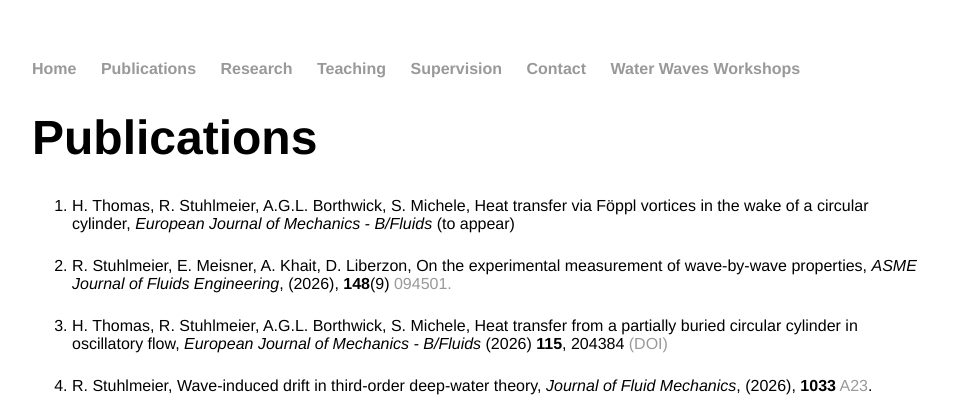
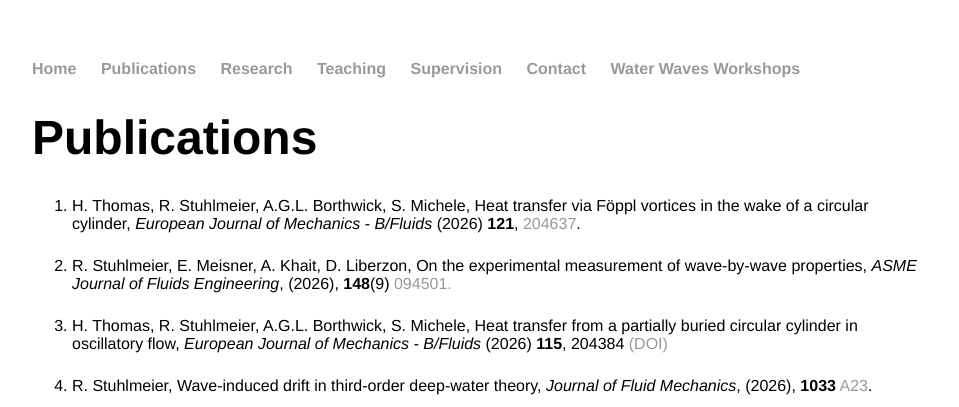
Before and after one commit to rstuhlmeier/rstuhlmeier.github.io, a Jekyll site: the page built from publications/index.html, in a window 1280 px wide. Shown: the top 407 px of the page, without its empty margins (160-1119 px from the left). Built offline with Jekyll 4.4.1, drawn with Linux system fonts in a browser that asks for light colours.

Commit message:
Update publication details and add links

```diff
--- a/publications/index.html
+++ b/publications/index.html
@@ -6,7 +6,7 @@ title: Raphael Stuhlmeier - Publications
 
 <h1>Publications</h1>
 <ol>
-  <li>H. Thomas, R. Stuhlmeier, A.G.L. Borthwick, S. Michele, Heat transfer via Föppl vortices in the wake of a circular cylinder, <em>European Journal of Mechanics - B/Fluids</em> (to appear)</li>
+  <li>H. Thomas, R. Stuhlmeier, A.G.L. Borthwick, S. Michele, Heat transfer via Föppl vortices in the wake of a circular cylinder, <em>European Journal of Mechanics - B/Fluids</em> (2026) <b>121</b>, <a href="https://www.sciencedirect.com/science/article/pii/S0997754626001846">204637</a>.</li>
   <p>
   <li>R. Stuhlmeier, E. Meisner, A. Khait, D. Liberzon, On the experimental measurement of wave-by-wave properties, <em>ASME Journal of Fluids Engineering</em>, (2026), <b>148</b>(9) <a href="https://doi.org/10.1115/1.4072026"> 094501.</a></li>
   <p>
```
